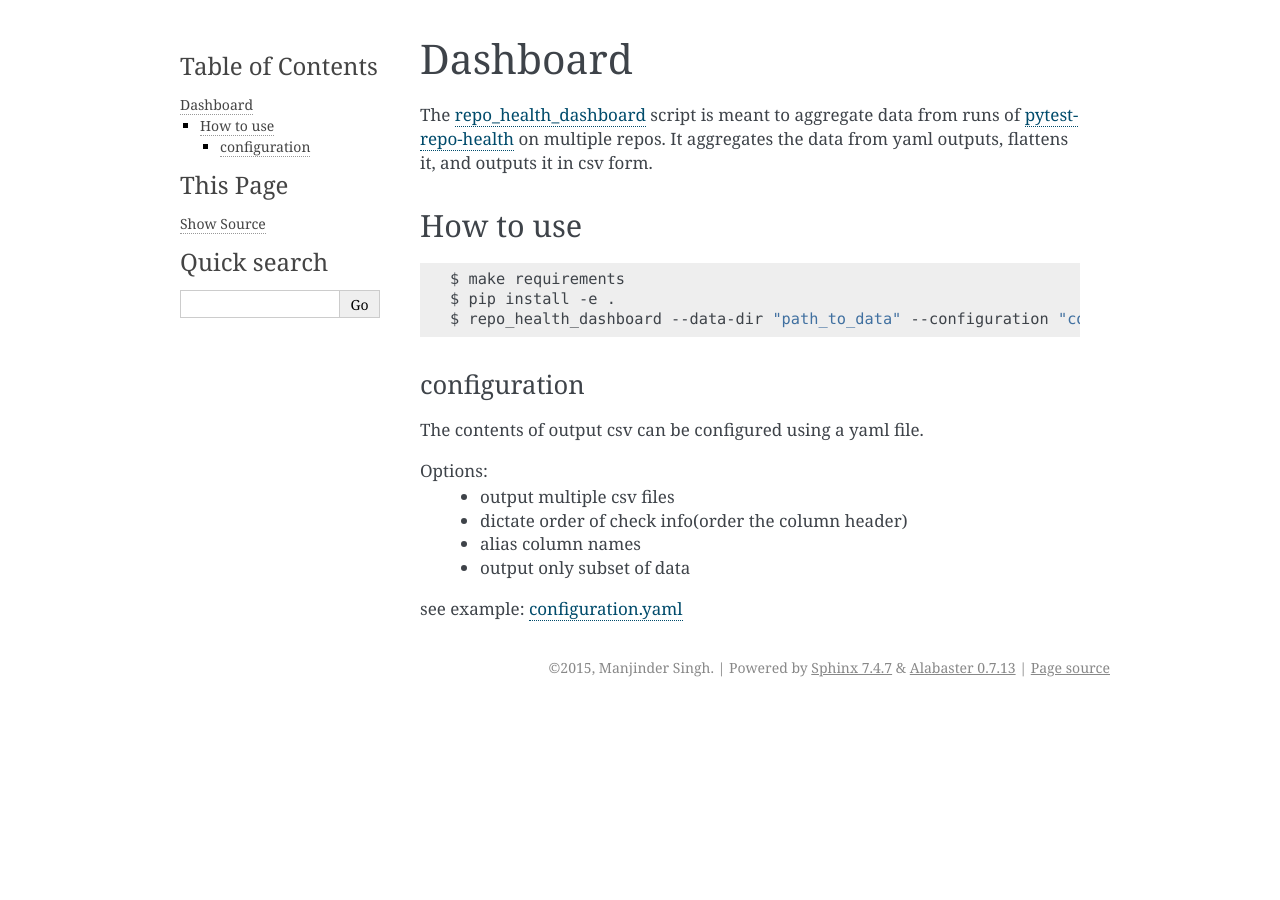
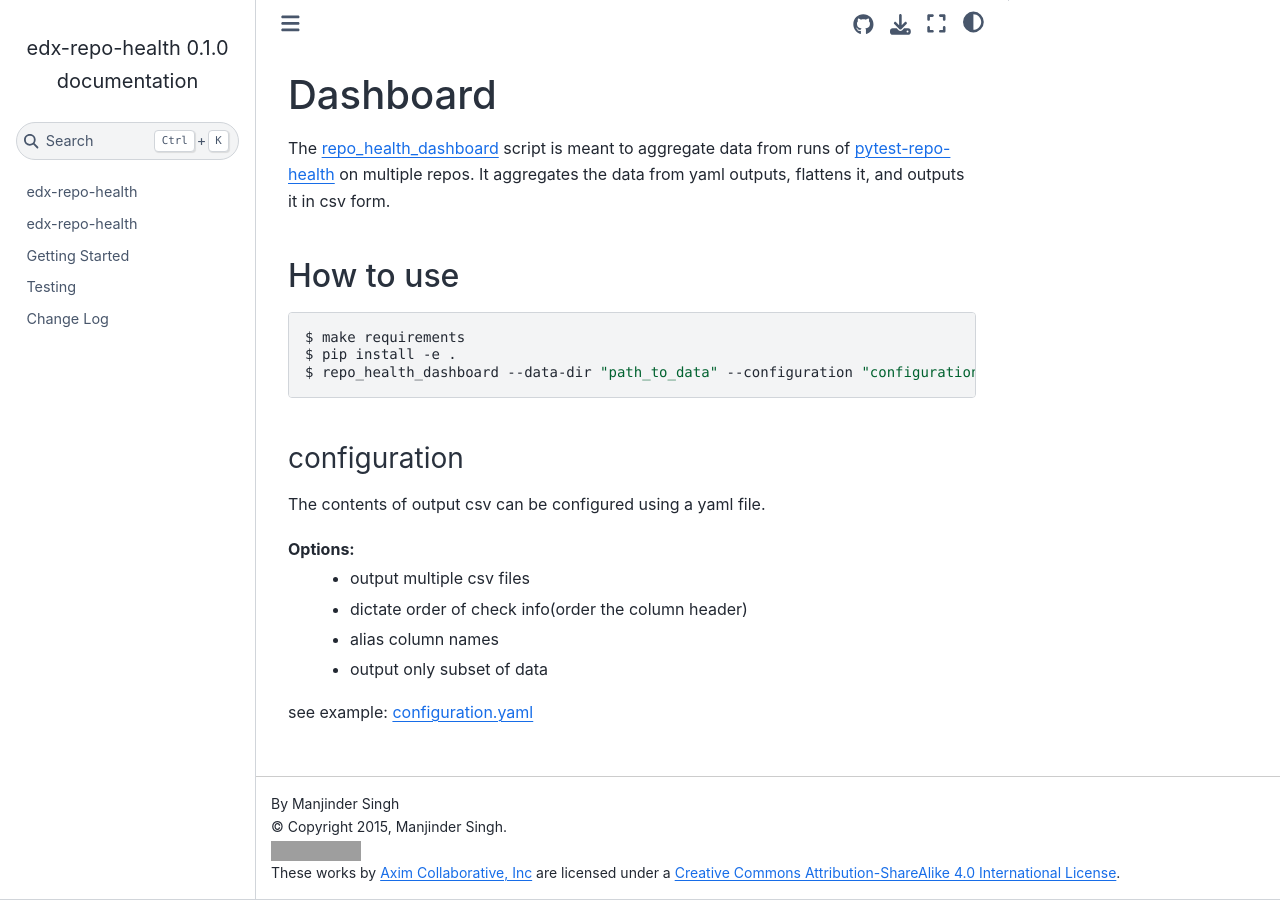
Before and after one commit to openedx/edx-repo-health, a Sphinx documentation site: the page built from docs/dashboard.rst, in a window 1280 px wide. Built offline with Sphinx 7.4.7 and the Sphinx Book theme 1.1.4, drawn with Linux system fonts in a browser that asks for light colours; pages that are not in the unit, such as notebooks, are missing from menus; grey boxes are pictures that could not be loaded.

Commit message:
chore: Switch from edx-sphinx-theme to sphinx-book-theme
The edx-sphinx theme is being deprecated, and replaced with sphinx-book-theme.
This removes references to the deprecated theme, replaces them with the new
standard theme for the platform, and updates the theme configuraiton to use the
new theme.

See openedx/edx-sphinx-theme#184

```diff
--- a/docs/conf.py
+++ b/docs/conf.py
@@ -107,12 +107,42 @@ todo_include_todos = False
 
 # The theme to use for HTML and HTML Help pages.  See the documentation for
 # a list of builtin themes.
-html_theme = "alabaster"
+html_theme = 'sphinx_book_theme'
 
 # Theme options are theme-specific and customize the look and feel of a theme
 # further.  For a list of options available for each theme, see the
 # documentation.
-# html_theme_options = {}
+html_theme_options = {
+ "repository_url": "https://github.com/openedx/edx-repo-health",
+ "repository_branch": "master",
+ "path_to_docs": "docs/",
+ "home_page_in_toc": True,
+ "use_repository_button": True,
+ "use_issues_button": True,
+ "use_edit_page_button": True,
+ # Please don't change unless you know what you're doing.
+ "extra_footer": """
+        <a rel="license" href="https://creativecommons.org/licenses/by-sa/4.0/">
+            <img
+                alt="Creative Commons License"
+                style="border-width:0"
+                src="https://i.creativecommons.org/l/by-sa/4.0/80x15.png"/>
+        </a>
+        <br>
+        These works by
+            <a
+                xmlns:cc="https://creativecommons.org/ns#"
+                href="https://openedx.org"
+                property="cc:attributionName"
+                rel="cc:attributionURL"
+            >Axim Collaborative, Inc</a>
+        are licensed under a
+            <a
+                rel="license"
+                href="https://creativecommons.org/licenses/by-sa/4.0/"
+            >Creative Commons Attribution-ShareAlike 4.0 International License</a>.
+    """
+}
 
 # Add any paths that contain custom themes here, relative to this directory.
 # html_theme_path = []
```
Also changed, not shown: 2 other files.
